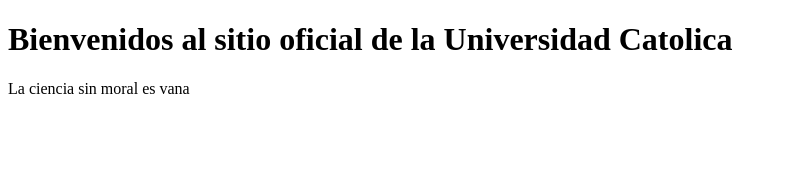
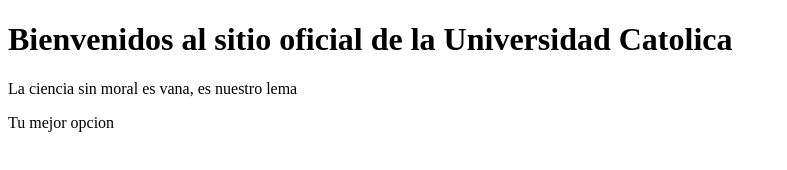
Before and after one commit to wilfredounicaes/desarrollo2022, a plain HTML site: page index.html in a window 1280 px wide. Shown: the whole page, without its empty margins (0-787 px from the left). Drawn offline with Linux system fonts and the light colour scheme.

Commit message:
Se modifico el archivo index.html

```diff
--- a/index.html
+++ b/index.html
@@ -8,6 +8,7 @@
 </head>
 <body>
     <h1>Bienvenidos al sitio oficial de la Universidad Catolica</h1>
-    <p>La ciencia sin moral es vana</p>
+    <p>La ciencia sin moral es vana, es nuestro lema</p>
+    <p>Tu mejor opcion</p>
 </body>
 </html>
```
